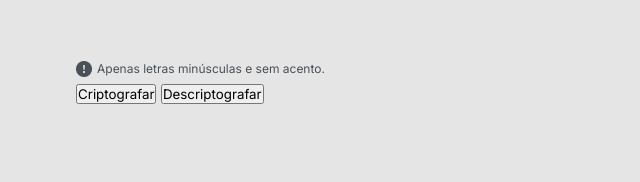
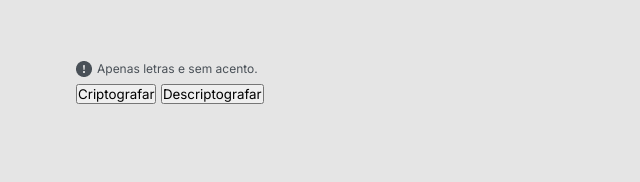
Before and after one commit to nomedeusuaria/challenge-one, a plain HTML site: page index.html in a window 1280 px wide. Shown: the part 615-797 px from the top of the page, 0-640 px from the left. Drawn offline with Linux system fonts and the light colour scheme.

Commit message:
mudança de aviso
Mudei o aviso pra indicar que é aceito qualquer letra sem acento

```diff
--- a/index.html
+++ b/index.html
@@ -17,7 +17,7 @@
             <div>
                 <div id="alerta">
                     <img src="./assets/img/alert.png" alt="logo de alerta">
-                    <p>Apenas letras minúsculas e sem acento.</p>
+                    <p>Apenas letras e sem acento.</p>
                 </div>
                 <div class="botoes">
                     <button id="encriptar" class="botao">Criptografar</button>
```
